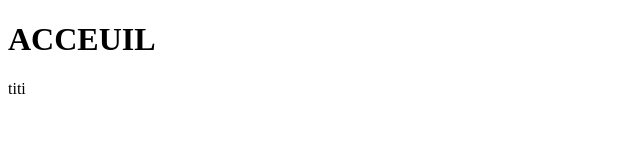
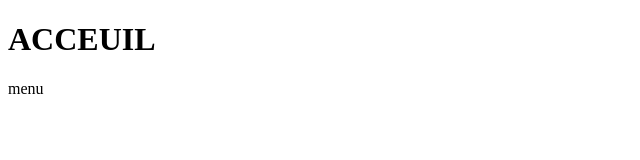
Before and after one commit to ulrich-arthur/learngit, a plain HTML site: page index.html in a window 1280 px wide. Shown: the full height of the page, 0-640 px from the left. Drawn offline with Linux system fonts and the light colour scheme.

Commit message:
add menu

```diff
--- a/index.html
+++ b/index.html
@@ -8,6 +8,6 @@
 </head>
 <body>
     <h1>ACCEUIL</h1>
-    titi
+    <nav>menu</nav>
 </body>
 </html>
```
